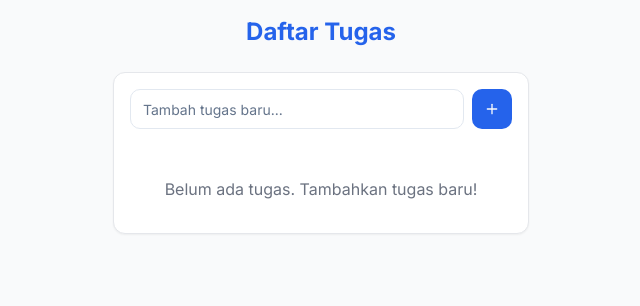
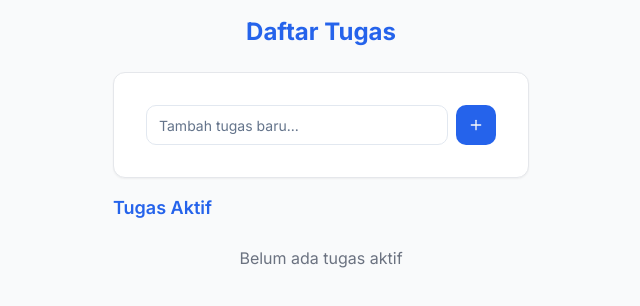
Before and after one commit to Irhamsa/taskly-editable, a React (Vite) app: page / in a window 1280 px wide. Shown: the top 306 px of the page, without its empty margins (319-959 px from the left). Built offline with nearby package versions, Linux system fonts and the light colour scheme.

Commit message:
Add completed tasks feature
Implement functionality to mark tasks as completed and separate the list into completed and pending tasks. Ensure that tasks can be edited to toggle their completion status and that changes are saved appropriately.
[skip gpt_engineer]

```diff
--- a/src/components/TodoItem.tsx
+++ b/src/components/TodoItem.tsx
@@ -2,7 +2,7 @@ import { useState } from 'react';
 import { Button } from '@/components/ui/button';
 import { Input } from '@/components/ui/input';
 import { updateTodo, deleteTodo, Todo } from '@/lib/todoStorage';
-import { Check, X, Edit, Trash, Calendar, Clock } from 'lucide-react';
+import { Check, X, Edit, Trash, Calendar, Clock, CheckSquare, Square } from 'lucide-react';
 import { format } from 'date-fns';
 import { id } from 'date-fns/locale';
 
@@ -38,7 +38,9 @@ const TodoItem = ({ todo, onUpdate }: TodoItemProps) => {
   };
 
   return (
-    <div className="flex flex-col gap-2 p-4 bg-white rounded-lg shadow-sm border">
+    <div className={`flex flex-col gap-2 p-4 rounded-lg shadow-sm border transition-colors ${
+      todo.completed ? 'bg-gray-50' : 'bg-white'
+    }`}>
       <div className="flex items-center gap-2">
         <Button
           variant="ghost"
@@ -46,7 +48,11 @@ const TodoItem = ({ todo, onUpdate }: TodoItemProps) => {
           onClick={handleToggle}
           className={todo.completed ? "text-green-500" : "text-gray-400"}
         >
-          <Check className="h-4 w-4" />
+          {todo.completed ? (
+            <CheckSquare className="h-4 w-4" />
+          ) : (
+            <Square className="h-4 w-4" />
+          )}
         </Button>
 
         {isEditing ? (
--- a/src/components/TodoList.tsx
+++ b/src/components/TodoList.tsx
@@ -13,14 +13,29 @@ const TodoList = () => {
     loadTodos();
   }, []);
 
+  const incompleteTodos = todos.filter(todo => !todo.completed);
+  const completedTodos = todos.filter(todo => todo.completed);
+
   return (
-    <div className="flex flex-col gap-2">
-      {todos.map((todo) => (
-        <TodoItem key={todo.id} todo={todo} onUpdate={loadTodos} />
-      ))}
-      {todos.length === 0 && (
-        <div className="text-center text-gray-500 py-8">
-          Belum ada tugas. Tambahkan tugas baru!
+    <div className="flex flex-col gap-4">
+      <div className="flex flex-col gap-2">
+        <h2 className="text-lg font-semibold text-primary">Tugas Aktif</h2>
+        {incompleteTodos.map((todo) => (
+          <TodoItem key={todo.id} todo={todo} onUpdate={loadTodos} />
+        ))}
+        {incompleteTodos.length === 0 && (
+          <div className="text-center text-gray-500 py-4">
+            Belum ada tugas aktif
+          </div>
+        )}
+      </div>
+
+      {completedTodos.length > 0 && (
+        <div className="flex flex-col gap-2">
+          <h2 className="text-lg font-semibold text-primary">Tugas Selesai</h2>
+          {completedTodos.map((todo) => (
+            <TodoItem key={todo.id} todo={todo} onUpdate={loadTodos} />
+          ))}
         </div>
       )}
     </div>
--- a/src/pages/Index.tsx
+++ b/src/pages/Index.tsx
@@ -11,8 +11,10 @@ const Index = () => {
         <h1 className="text-2xl font-bold text-center mb-6 text-primary">
           Daftar Tugas
         </h1>
-        <div className="bg-white rounded-lg shadow-sm border">
-          <AddTodo onAdd={() => setRefresh(prev => prev + 1)} />
+        <div className="space-y-4">
+          <div className="bg-white rounded-lg shadow-sm border p-4">
+            <AddTodo onAdd={() => setRefresh(prev => prev + 1)} />
+          </div>
           <TodoList key={refresh} />
         </div>
       </div>
```
